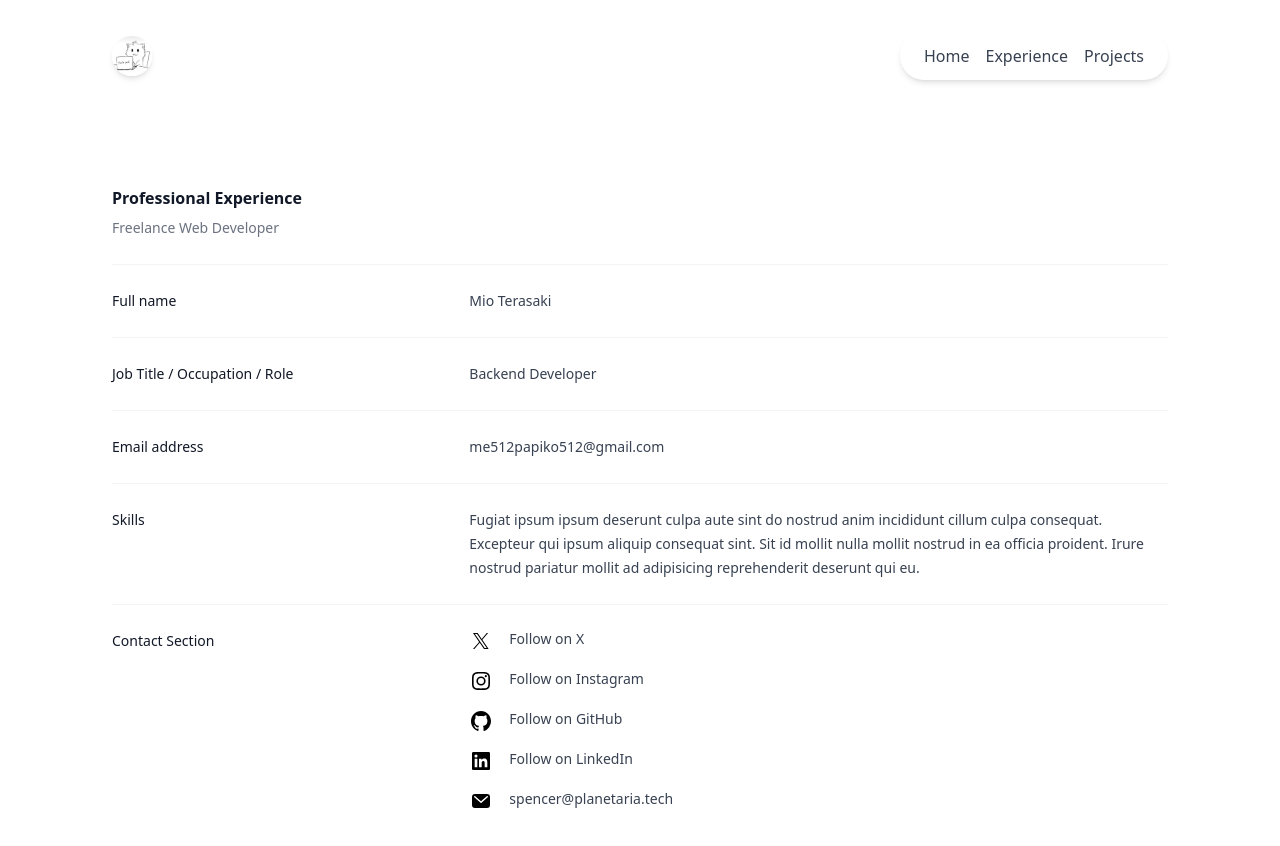
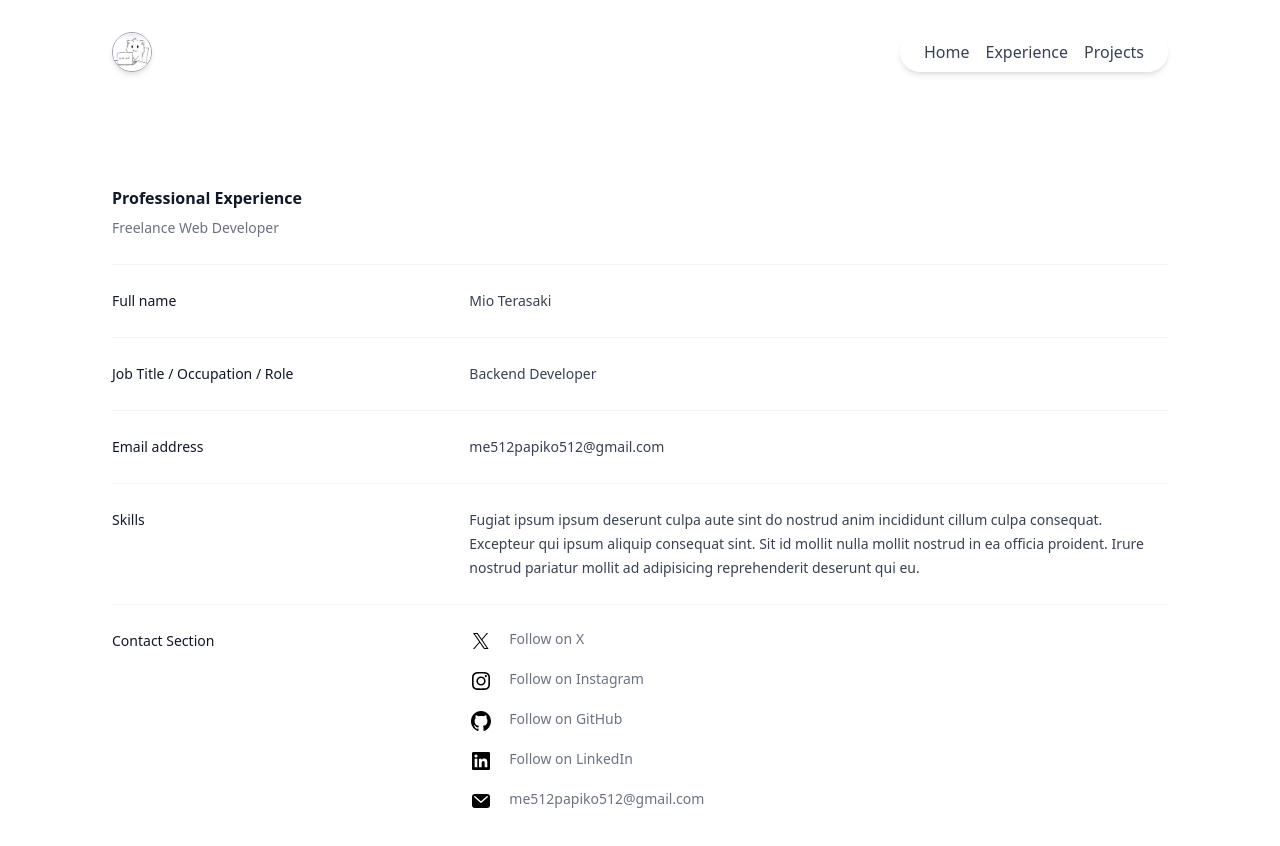
Before and after one commit to Temmy3620/miomio-portfolio, a Next.js app: page / in a window 1280 px wide. Shown: the top 846 px of the page. Built offline with nearby package versions, Linux system fonts and the light colour scheme.

Commit message:
細かいレイアウト修正

```diff
--- a/app/experience/page.tsx
+++ b/app/experience/page.tsx
@@ -1,8 +1,6 @@
 export default function Experience() {
   return (
-    <>
-      <div className="min-h-screen bg-white text-black p-8">
-        <div className="max-w-3xl mx-auto">
+    <div className="bg-white text-black px-3">
       <Step number={1} title="Create project">
         <p>
           Run the init command to create a new Next.js project or to setup an existing one:
@@ -17,8 +15,6 @@ export default function Experience() {
         <p>You can now start adding components to your project.</p>
       </Step>
     </div>
-      </div>
-    </>
   );
 }
 
--- a/app/layout.tsx
+++ b/app/layout.tsx
@@ -29,9 +29,9 @@ export default function RootLayout({
       <body>
         <div className="hidden md:block">
           <div className="fixed-menu flex items-center justify-between p-8 mx-20">
-            <img src={user.imageUrl} alt="Icon" className="w-10 h-10 rounded-full mr-3 shadow-md" />
+            <img src={user.imageUrl} alt="Icon" className="w-10 h-10 rounded-full border border-gray-400 mr-3 shadow-md" />
             <nav className="p-1 bg-white rounded-full shadow-md">
-              <ul className="flex space-x-4 px-5 py-2">
+              <ul className="flex space-x-4 px-5 py-1">
                 {navigation.map((item) => (
                   <li key={item.name} className="text-gray-700 hover:text-teal-500">
                     <a
--- a/app/page.tsx
+++ b/app/page.tsx
@@ -32,7 +32,7 @@ export default function Home() {
             <dd className="mt-1 text-sm leading-6 sm:col-span-2 sm:mt-0">
               <ul role="list">
                 <li className="flex">
-                  <a className="group flex text-sm font-medium text-gray-700 transition hover:text-teal-500" href="#">
+                  <a className="group flex text-sm font-medium text-gray-500 transition hover:text-teal-500" href="https://x.com/kbBoNj3eiRW4fvD">
                     <svg viewBox="0 0 24 24" aria-hidden="true" className="h-6 w-6 flex-none text-gray-700 transition group-hover:fill-teal-500">
                       <path d="M13.3174 10.7749L19.1457 4H17.7646L12.7039 9.88256L8.66193 4H4L10.1122 12.8955L4 20H5.38119L10.7254 13.7878L14.994 20H19.656L13.3171 10.7749H13.3174ZM11.4257 12.9738L10.8064 12.0881L5.87886 5.03974H8.00029L11.9769 10.728L12.5962 11.6137L17.7652 19.0075H15.6438L11.4257 12.9742V12.9738Z"></path>
                     </svg>
@@ -40,7 +40,7 @@ export default function Home() {
                   </a>
                 </li>
                 <li className="mt-4 flex">
-                  <a className="group flex text-sm font-medium text-gray-700 transition hover:text-teal-500" href="#">
+                  <a className="group flex text-sm font-medium text-gray-500 transition hover:text-teal-500" href="https://github.com/Temmy3620">
                     <svg viewBox="0 0 24 24" aria-hidden="true" className="h-6 w-6 flex-none text-gray-700 transition group-hover:fill-teal-500">
                       <path d="M12 3c-2.444 0-2.75.01-3.71.054-.959.044-1.613.196-2.185.418A4.412 4.412 0 0 0 4.51 4.511c-.5.5-.809 1.002-1.039 1.594-.222.572-.374 1.226-.418 2.184C3.01 9.25 3 9.556 3 12s.01 2.75.054 3.71c.044.959.196 1.613.418 2.185.23.592.538 1.094 1.039 1.595.5.5 1.002.808 1.594 1.038.572.222 1.226.374 2.184.418C9.25 20.99 9.556 21 12 21s2.75-.01 3.71-.054c.959-.044 1.613-.196 2.185-.419a4.412 4.412 0 0 0 1.595-1.038c.5-.5.808-1.002 1.038-1.594.222-.572.374-1.226.418-2.184.044-.96.054-1.267.054-3.711s-.01-2.75-.054-3.71c-.044-.959-.196-1.613-.419-2.185A4.412 4.412 0 0 0 19.49 4.51c-.5-.5-1.002-.809-1.594-1.039-.572-.222-1.226-.374-2.184-.418C14.75 3.01 14.444 3 12 3Zm0 1.622c2.403 0 2.688.009 3.637.052.877.04 1.354.187 1.67.31.421.163.72.358 1.036.673.315.315.51.615.673 1.035.123.317.27.794.31 1.671.043.95.052 1.234.052 3.637s-.009 2.688-.052 3.637c-.04.877-.187 1.354-.31 1.67-.163.421-.358.72-.673 1.036a2.79 2.79 0 0 1-1.035.673c-.317.123-.794.27-1.671.31-.95.043-1.234.052-3.637.052s-2.688-.009-3.637-.052c-.877-.04-1.354-.187-1.67-.31a2.789 2.789 0 0 1-1.036-.673 2.79 2.79 0 0 1-.673-1.035c-.123-.317-.27-.794-.31-1.671-.043-.95-.052-1.234-.052-3.637s.009-2.688.052-3.637c.04-.877.187-1.354.31-1.67.163-.421.358-.72.673-1.036.315-.315.615-.51 1.035-.673.317-.123.794-.27 1.671-.31.95-.043 1.234-.052 3.637-.052Z"></path>
                       <path d="M12 15a3 3 0 1 1 0-6 3 3 0 0 1 0 6Zm0-7.622a4.622 4.622 0 1 0 0 9.244 4.622 4.622 0 0 0 0-9.244Zm5.884-.182a1.08 1.08 0 1 1-2.16 0 1.08 1.08 0 0 1 2.16 0Z"></path>
@@ -49,7 +49,7 @@ export default function Home() {
                   </a>
                 </li>
                 <li className="mt-4 flex">
-                  <a className="group flex text-sm font-medium text-gray-700 transition hover:text-teal-500" href="#">
+                  <a className="group flex text-sm font-medium text-gray-500 transition hover:text-teal-500" href="https://github.com/Temmy3620">
                     <svg viewBox="0 0 24 24" aria-hidden="true" className="h-6 w-6 flex-none text-gray-700 transition group-hover:fill-teal-500">
                       <path fillRule="evenodd" clipRule="evenodd" d="M12 2C6.475 2 2 6.588 2 12.253c0 4.537 2.862 8.369 6.838 9.727.5.09.687-.218.687-.487 0-.243-.013-1.05-.013-1.91C7 20.059 6.35 18.957 6.15 18.38c-.113-.295-.6-1.205-1.025-1.448-.35-.192-.85-.667-.013-.68.788-.012 1.35.744 1.538 1.051.9 1.551 2.338 1.116 2.912.846.088-.666.35-1.115.638-1.371-2.225-.256-4.55-1.14-4.55-5.062 0-1.115.387-2.038 1.025-2.756-.1-.256-.45-1.307.1-2.717 0 0 .837-.269 2.75 1.051.8-.23 1.65-.346 2.5-.346.85 0 1.7.115 2.5.346 1.912-1.333 2.75-1.05 2.75-1.05.55 1.409.2 2.46.1 2.716.637.718 1.025 1.628 1.025 2.756 0 3.934-2.337 4.806-4.562 5.062.362.32.675.936.675 1.897 0 1.371-.013 2.473-.013 2.82 0 .268.188.589.688.486a10.039 10.039 0 0 0 4.932-3.74A10.447 10.447 0 0 0 22 12.253C22 6.588 17.525 2 12 2Z"></path>
                     </svg>
@@ -57,7 +57,7 @@ export default function Home() {
                   </a>
                 </li>
                 <li className="mt-4 flex">
-                  <a className="group flex text-sm font-medium text-gray-700 transition hover:text-teal-500" href="#">
+                  <a className="group flex text-sm font-medium text-gray-500 transition hover:text-teal-500" href="#">
                     <svg viewBox="0 0 24 24" aria-hidden="true" className="h-6 w-6 flex-none text-gray-700 transition group-hover:fill-teal-500">
                       <path d="M18.335 18.339H15.67v-4.177c0-.996-.02-2.278-1.39-2.278-1.389 0-1.601 1.084-1.601 2.205v4.25h-2.666V9.75h2.56v1.17h.035c.358-.674 1.228-1.387 2.528-1.387 2.7 0 3.2 1.778 3.2 4.091v4.715zM7.003 8.575a1.546 1.546 0 01-1.548-1.549 1.548 1.548 0 111.547 1.549zm1.336 9.764H5.666V9.75H8.34v8.589zM19.67 3H4.329C3.593 3 3 3.58 3 4.297v15.406C3 20.42 3.594 21 4.328 21h15.338C20.4 21 21 20.42 21 19.703V4.297C21 3.58 20.4 3 19.666 3h.003z"></path>
                     </svg>
@@ -65,11 +65,11 @@ export default function Home() {
                   </a>
                 </li>
                 <li className="mt-4 flex">
-                  <a className="group flex text-sm font-medium text-gray-700 transition hover:text-teal-500" href="mailto:spencer@planetaria.tech">
+                  <a className="group flex text-sm font-medium text-gray-500 transition hover:text-teal-500" href="mailto:me512papiko512@gmail.com">
                     <svg viewBox="0 0 24 24" aria-hidden="true" className="h-6 w-6 flex-none text-gray-700 transition group-hover:fill-teal-500">
                       <path fillRule="evenodd" d="M6 5a3 3 0 0 0-3 3v8a3 3 0 0 0 3 3h12a3 3 0 0 0 3-3V8a3 3 0 0 0-3-3H6Zm.245 2.187a.75.75 0 0 0-.99 1.126l6.25 5.5a.75.75 0 0 0 .99 0l6.25-5.5a.75.75 0 0 0-.99-1.126L12 12.251 6.245 7.187Z"></path>
                     </svg>
-                    <span className="ml-4">spencer@planetaria.tech</span>
+                    <span className="ml-4">me512papiko512@gmail.com</span>
                   </a>
                 </li>
               </ul>
```
Lines whose indentation alone changed are shown as unchanged.
